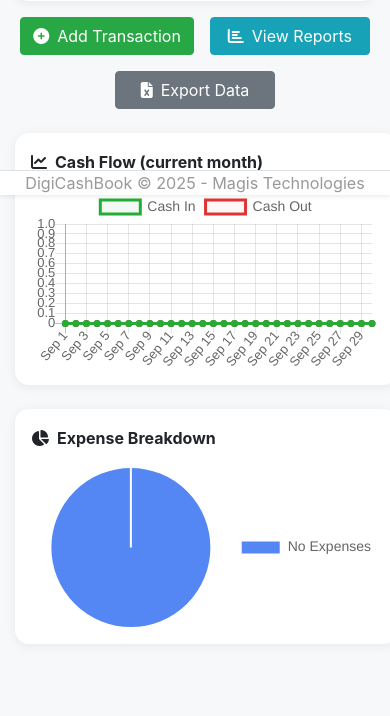
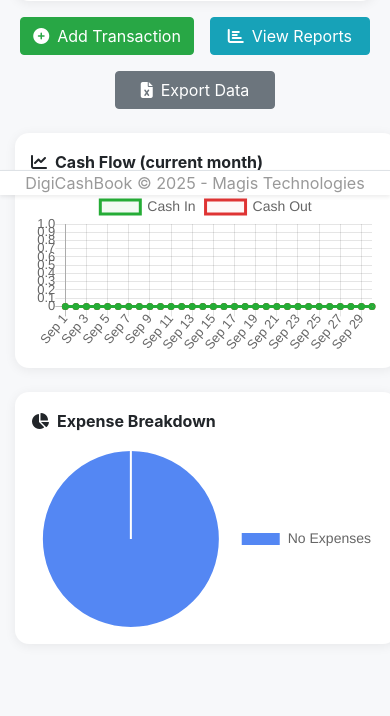
Before and after one commit to sniper57/DigiCashBook, a PHP site: page /dashboard.php in a window 390 px wide. Shown: the part 649-1365 px from the top of the page. Run offline with PHP 8.4, Linux system fonts and the light colour scheme; the visitor is signed in with stand-in values (Sample User, id 1); data that the repository does not hold is empty.

Commit message:
Update dashboard.php
Update Dashboard, make it more responsive

```diff
--- a/dashboard.php
+++ b/dashboard.php
@@ -146,12 +146,12 @@ if(empty($cat_labels)) {
 
         .dashboard-actions { display: flex; gap: 16px; justify-content: center; margin-bottom: 32px; flex-wrap: wrap; }
         .dashboard-actions .btn { min-width: 160px; }
-        .dashboard-section { display: flex; gap: 16px; flex-wrap: wrap;}
+        /*.dashboard-section { display: flex; gap: 16px; flex-wrap: wrap;}*/
         .dashboard-chart-card, .dashboard-pie-card {
             background: #fff; border-radius: 14px; box-shadow: 0 2px 12px #0001; padding: 17px 16px 15px 16px;
         }
-        .dashboard-chart-card { flex: 2 1 420px; min-width: 320px; }
-        .dashboard-pie-card { flex: 1 1 320px; min-width: 280px; }
+        .dashboard-chart-card { flex: 2 1 420px; min-width: 320px; min-height: 140px; max-height: 300px; }
+        .dashboard-pie-card { flex: 1 1 320px; min-width: 280px; min-height: 140px; max-height: 300px; }
         .dashboard-bottom-row { display: flex; gap: 16px; margin-top: 16px;}
         .dashboard-bottom-left, .dashboard-bottom-right { background: #fff; border-radius: 14px; box-shadow: 0 2px 12px #0001; padding: 17px 16px 15px 16px; min-height: 320px; }
         .dashboard-bottom-left { flex: 2 1 420px; }
@@ -209,10 +209,10 @@ if(empty($cat_labels)) {
         <div class="row">
             <div class="col-lg-6 col-md-6 col-sm-12 col-xs-12">
                 <!-- Line Chart -->
-                <div class="dashboard-chart-card flex-fill mb-4">
-                    <div class="card-title font-weight-bold mb-3"><i class="fa fa-chart-line mr-2"></i>Cash Flow (current month)</div>
-                    <canvas id="cashFlowChart" height="140"></canvas>
-                </div>
+            <div class="dashboard-chart-card flex-fill mb-4">
+                <div class="card-title font-weight-bold mb-3"><i class="fa fa-chart-line mr-2"></i>Cash Flow (current month)</div>
+                <canvas id="cashFlowChart" height="140"></canvas>
+            </div>
             </div>
 
             <div class="col-lg-6 col-md-6 col-sm-12 col-xs-12">
@@ -263,7 +263,7 @@ const cashFlowChart = new Chart(ctx, {
     },
     options: {
         responsive: true,
-        maintainAspectRatio: false,
+        maintainAspectRatio: true,
         scales: {
             yAxes: [{
                 ticks: { beginAtZero: true, fontSize: 13 }
@@ -297,6 +297,7 @@ const expensePieChart = new Chart(ctxPie, {
     },
     options: {
         responsive: true,
+        maintainAspectRatio: false,
         legend: { display: true, position: 'right', labels: { fontSize: 14 } }
     }
 });
```
